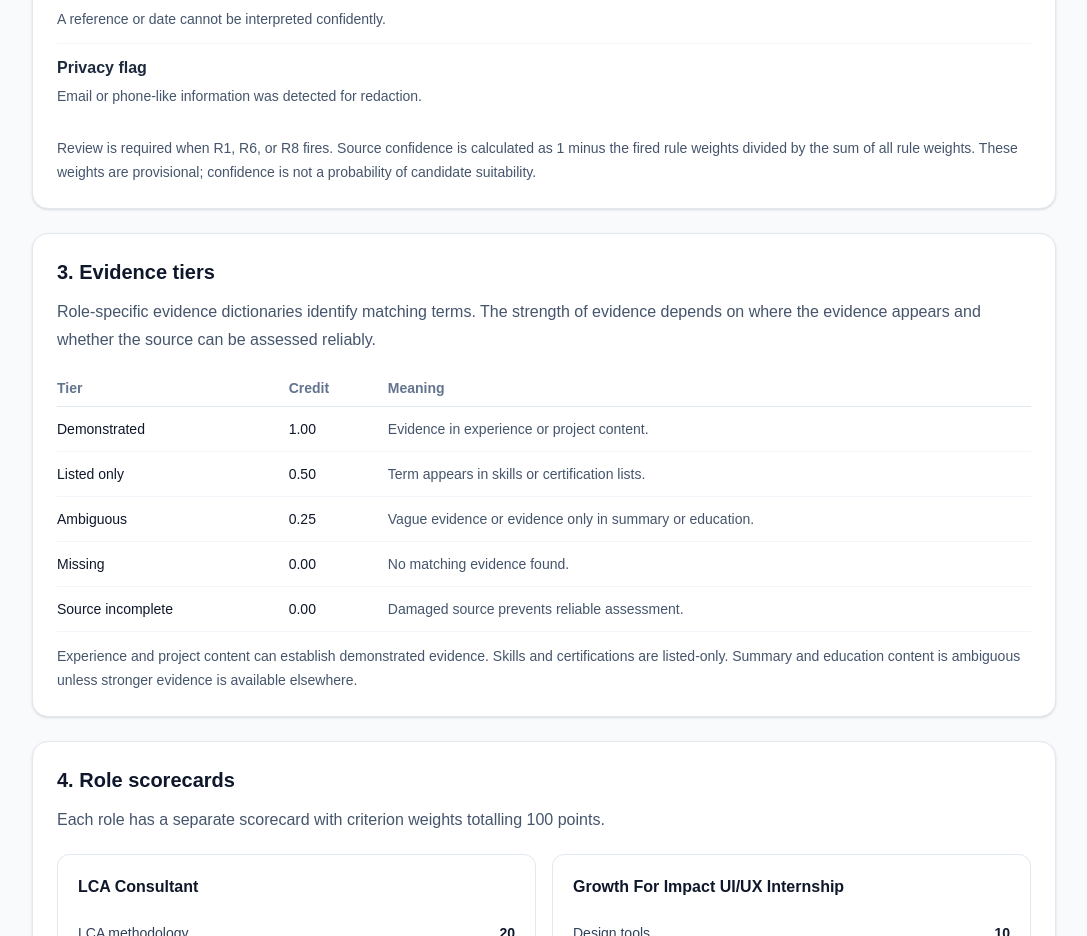
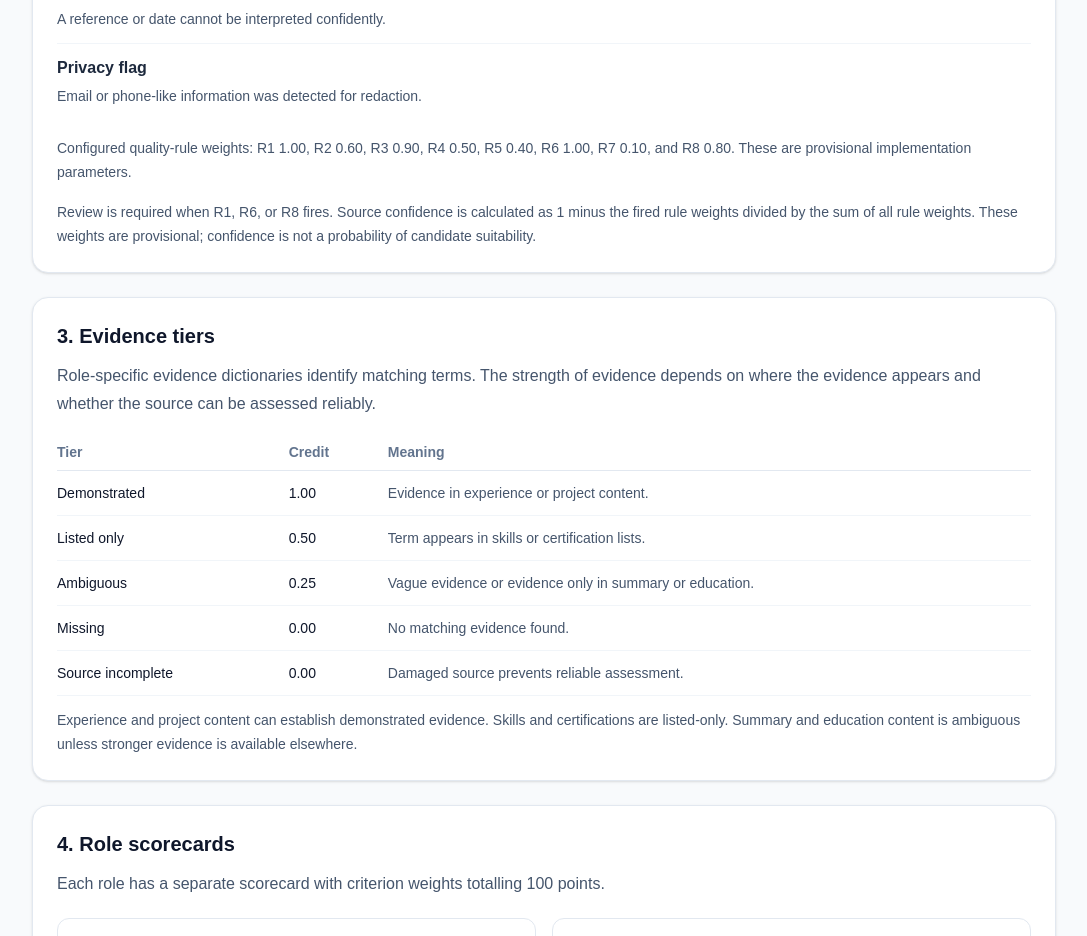
Before and after one commit to ajeetsherkar/ResumeLens, a Next.js app: page /methodology in a window 1280 px wide. Shown: the part 980-1916 px from the top of the page, without its empty margins (96-1183 px from the left). Built offline with nearby package versions, Linux system fonts and the light colour scheme.

Commit message:
docs: final consistency pass

```diff
--- a/src/app/methodology/page.tsx
+++ b/src/app/methodology/page.tsx
@@ -123,6 +123,11 @@ export default function MethodologyPage() {
                 </div>
               ))}
             </div>
+            <p className="mt-4 text-sm leading-6 text-slate-600">
+              Configured quality-rule weights: R1 1.00, R2 0.60, R3 0.90,
+              R4 0.50, R5 0.40, R6 1.00, R7 0.10, and R8 0.80.
+              These are provisional implementation parameters.
+            </p>
             <p className="mt-4 text-sm leading-6 text-slate-600">
               Review is required when R1, R6, or R8 fires. Source confidence is
               calculated as 1 minus the fired rule weights divided by the sum
```
Also changed, not shown: 2 other files (tests, documents, lock files or other folders).
